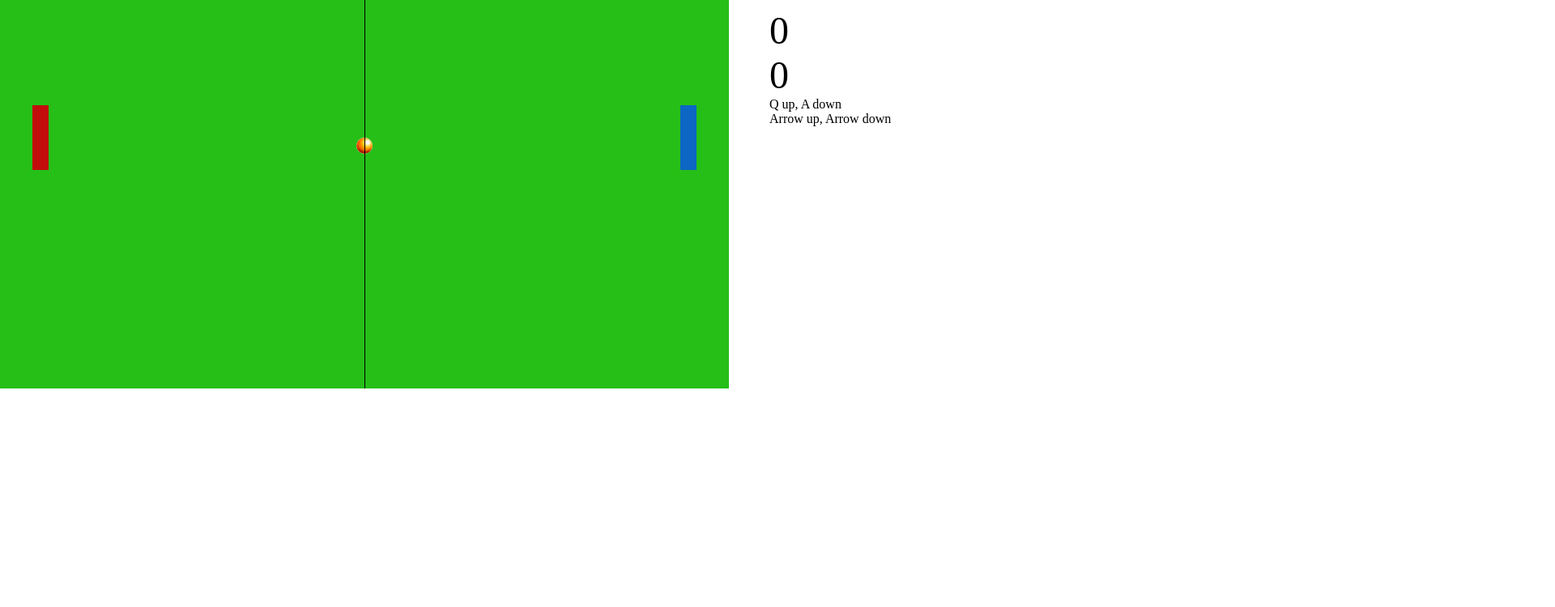
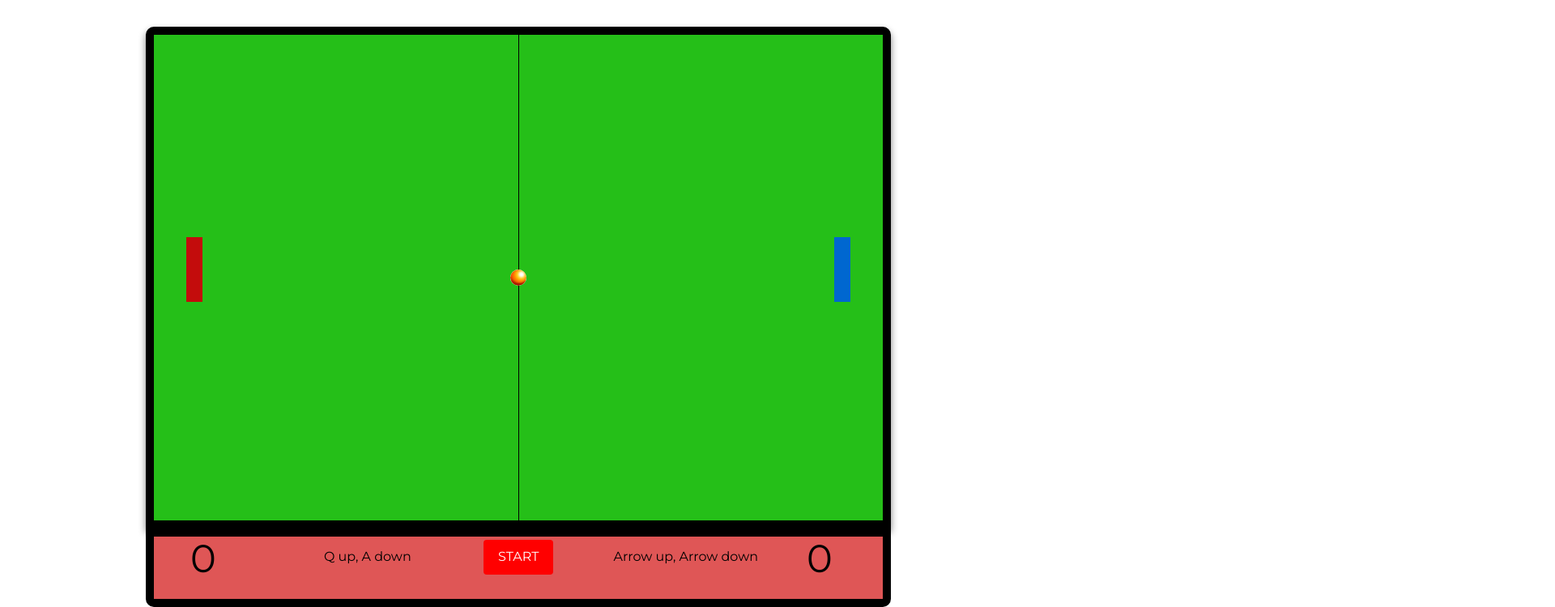
Before and after one commit to WhereIsJessicaHyde/Pong, a website: page index.html in a window 1280 px wide. Shown: the part 120-870 px from the top of the page at 81% size, 1920 px wide, since content can reach past the window. Before the commit the page ends 800 px from the top, so only its background shows below. Drawn offline with nearby package versions, Linux system fonts and the light colour scheme.

Commit message:
sass, bem y estilo hechos

```diff
--- a/index.html
+++ b/index.html
@@ -4,25 +4,29 @@
   <meta charset="UTF-8">
   <meta name="viewport" content="width=device-width, initial-scale=1.0">
   <meta http-equiv="X-UA-Compatible" content="ie=edge">
+  <link rel="stylesheet" href="https://cdnjs.cloudflare.com/ajax/libs/normalize/8.0.0/normalize.min.css">
+  <link href="https://fonts.googleapis.com/css?family=Montserrat:300,400,700,700i,900i" rel="stylesheet">
   <link rel="stylesheet" type="text/css" href="stylesheets/style.css">
   <link rel="stylesheet" type="text/css" href="https://fonts.googleapis.com/css?family=Nunito+Sans">
   <title>Ping Pong</title>
 </head>
 
 <body>
-  <div id="board">
-    <div id="paddle1" class="paddle"></div>
-    <div id="paddle2" class="paddle"></div>
-    <div><img id="ball" src="img/ball.png" alt=""></div>
-    <div id="net"></div>
+
+  <header><h1>Pong game</h1></header>
+  <div class="board">
+    <div class="board__paddle1 board__paddle"></div>
+    <div class="board__paddle2 board__paddle"></div>
+    <div><img class="board__ball" src="img/ball.png" alt="ball"></div>
+    <div class="board__net"></div>
   </div>
 
-  <div id="leyend">
-    <button id='start'>START</button>
-    <div id="score1" class="score"><span>0</span></div>
-    <div id="score2" class="score"><span>0</span></div>
-    <div id="keys1">Q up, A down</div>
-    <div id="keys2">Arrow up, Arrow down</div>
+  <div class="leyend">
+    <div class="leyend__score1 leyend__score"><span>0</span></div>
+    <p class="leyend__key1">Q up, A down</p>
+    <button class='start'>START</button>
+    <p class="leyend__key2">Arrow up, Arrow down</p>
+    <div class="leyend__score2 leyend__score"><span>0</span></div>
   </div>
 
   <script type="text/javascript" src="https://code.jquery.com/jquery-3.1.1.slim.min.js"></script>
--- a/js/index.js
+++ b/js/index.js
@@ -1,16 +1,16 @@
 var board = new Board();
 var paddle1Top;
 var paddle2Top;
-var paddleHeigth = parseInt($('.paddle').css('height'));
-var paddleWidth = parseInt($('.paddle').css('width'));
-var boardTop = parseInt($('#board').css('top'));
-var boardLeft = parseInt($("#board").css('left'));
-var boardHeight = parseInt($("#board").css("height"));
+var paddleHeigth = parseInt($('.board__paddle').css('height'));
+var paddleWidth = parseInt($('.board__paddle').css('width'));
+var boardTop = parseInt($('.board').css('top'));
+var boardLeft = parseInt($(".board").css('left'));
+var boardHeight = parseInt($(".board").css("height"));
 var intervalTime = 50;
 var winner;
 var game;
 
-$('#start').on('click', function() {
+$('.start').on('click', function() {
   board.start();
   var game = setInterval(updateState, intervalTime);
   renderGame();
@@ -25,24 +25,24 @@ function updateState() {
 
 $(document).on('keydown', function(e) {
   if (e.keyCode == 40) { //Arrow down
-    paddle2Top = parseInt($('#paddle2').css('top'));
+    paddle2Top = parseInt($('.board__paddle2').css('top'));
     if (paddleHeigth + paddle2Top < boardHeight)
     board.paddle2.moveDown(paddle2Top);
   }
   if (e.keyCode == 38) { //Arrow up
-    paddle2Top = parseInt($('#paddle2').css('top'));
+    paddle2Top = parseInt($('.board__paddle2').css('top'));
     if (paddle2Top > 0)
       board.paddle2.moveUp(paddle2Top);
   }
 
   if (e.keyCode == 65) { //A -> paddle1 down
-    paddle1Top = parseInt($('#paddle1').css('top'))
+    paddle1Top = parseInt($('.board__paddle1').css('top'))
     if (paddleHeigth + paddle1Top < boardHeight)
       board.paddle1.moveDown(paddle1Top)
   }
 
   if (e.keyCode == 81) { //Q -> paddle1 up
-    paddle1Top = parseInt($('#paddle1').css('top'));
+    paddle1Top = parseInt($('.board__paddle1').css('top'));
     if (paddle1Top > 0)
       board.paddle1.moveUp(paddle1Top);
   }
@@ -51,30 +51,30 @@ $(document).on('keydown', function(e) {
 function renderGame() {
   winner = board.ball.winner()
   if (winner == 1) {
-    $('#score1').children('span').text('win')
+    $('.leyend__score1').children('span').text('win')
     clearInterval(game)
   }
   if (winner == 2) {
-    $('#score2').children('span').text('win')
+    $('.leyend__score2').children('span').text('win')
     clearInterval(game)
   }
 }
 
 function renderScore(){
-  $('#score1').children('span').text(board.paddle1.score);
-  $('#score2').children('span').text(board.paddle2.score);
+  $('.leyend__score1').children('span').text(board.paddle1.score);
+  $('.leyend__score2').children('span').text(board.paddle2.score);
 }
 
 function renderBall(){
   board.ball.move()
-  $('#ball').css('top', board.ball.y + 'px')
-  $('#ball').css('left', board.ball.x + 'px')
+  $('.board__ball').css('top', board.ball.y + 'px')
+  $('.board__ball').css('left', board.ball.x + 'px')
  }
 
  function renderPaddle(){
-  $('#paddle1').css('top', board.paddle1.y + 'px')
-  $('#paddle1').css('left', board.paddle1.x + 'px')
+  $('.board__paddle1').css('top', board.paddle1.y + 'px')
+  $('.board__paddle1').css('left', board.paddle1.x + 'px')
 
-  $('#paddle2').css('top', board.paddle2.y + 'px')
-  $('#paddle2').css('left', board.paddle2.x + 'px')
+  $('.board__paddle2').css('top', board.paddle2.y + 'px')
+  $('.board__paddle2').css('left', board.paddle2.x + 'px')
  }
--- /dev/null
+++ b/sass/partials/_board.sass
@@ -0,0 +1,39 @@
+.board
+  background-color: $primary-green
+  border: solid 10px black
+    radius: 10px 10px 0 0
+  box-shadow: 0 5px 10px gray
+  height: 600px
+  margin: 3% auto 0 auto
+  position: relative
+  width: 900px
+
+  &__paddle
+    height: 80px
+    position: absolute
+    width: 20px
+
+  &__paddle1
+    background-color: $primary-red
+    left: 40px
+    top: 250px
+
+  &__paddle2
+    background-color: $primay-blue
+    left: 840px
+    top: 250px
+
+  &__net
+    background: black
+    height: 100%
+    margin: Auto
+    width: 1px
+
+  &__ball
+    background-color: #fff
+    border-radius: 25px
+    height: 20px
+    left: 440px
+    position: absolute
+    top: 290px
+    width: 20px
--- /dev/null
+++ b/sass/partials/_legend.sass
@@ -0,0 +1,24 @@
+.leyend
+  background-color: $background-red
+  border: solid 10px black
+    radius: 0 0 10px 10px
+  margin: 0 50%
+  left: -460px
+  display: inline-block
+  position: relative
+  width: 900px
+
+  &__key1
+    display: inline-block
+    margin-left: 30px
+  &__key2
+    display: inline-block
+    margin-right: 60px
+
+  &__score
+    display: inline
+    span
+      font-size: 3em
+  &__score1
+    span
+      margin: 10px 0 0 20px
--- /dev/null
+++ b/sass/partials/_vars.sass
@@ -0,0 +1,10 @@
+
+//Variables de color
+$primary-green: #25bf18
+$primay-blue: rgba(0, 103, 208, 1)
+$primary-red: #c30c0c
+$background-red: rgba(215, 44, 44, 0.8)
+$button-background: #4CAF50
+
+//fuentes
+$primary-font: Montserrat
--- a/sass/style.sass
+++ b/sass/style.sass
@@ -1,59 +1,54 @@
+@import 'partials/vars'
+@import 'partials/board'
+@import 'partials/legend'
+@import 'partials/buttons'
+
 body
+  font-family: $primary-font
+
+header
+  text-align: center
+
+h1
+  color: $background-red
   margin: 0
   padding: 0
+  font:
+    size: 100px
 
-#board
-  height: 600px
+.leyend
+  background-color: $background-red
+  border: solid 10px black
+    radius: 0 0 10px 10px
+  margin: 0 50%
+  left: -460px
+  display: inline-block
+  position: relative
   width: 900px
-  top: 0px
-  left: 0px
-  background-color: #25bf18
-  position: relative
-  float: left
 
-.paddle
-  height: 80px
-  width: 20px
-  position: absolute
+  &__key1
+    display: inline-block
+    margin-left: 210px
+  &__key2
+    display: inline-block
+    margin-right: 60px
 
-#paddle1
-  background-color: #c30c0c
-  top: 250px
-  left: 40px
+  &__score
+    display: inline
+    position: absolute
+    span
+      font-size: 3em
+  &__score1
+    margin-left: 25px
+  &__score2
+    margin-right: 35px
 
-#paddle2
-  background-color: #0c66c3
-  top: 250px
-  left: 840px
 
-#net
-  height: 100%
-  width: 1px
-  background: black
-  position: relative
-  margin: Auto
 
-#ball
-  height: 20px
-  width: 20px
-  background-color: #fff
-  top: 290px
-  left: 440px
-  position: absolute
-  border-radius: 25px
-
-#leyend
-  margin-left: 950px
-  padding-top: 50px
-
-#start
-  height: 50px
-  width: 150px
+.start
+  background-color: red
+  color: #fff
   border: none
-  background-color: orange
-  box-shadow: 1px 1px 1px 1px gray
-  margin-bottom: 30px
-
-.score span
-  display: inline-block
-  font-size: 3em
+    radius: 4px
+  margin: 0 70px 30px 85px
+  padding: 12px 18px
```
Also changed, not shown: sass/partials/_buttons.sass (added), stylesheets/style.css.
